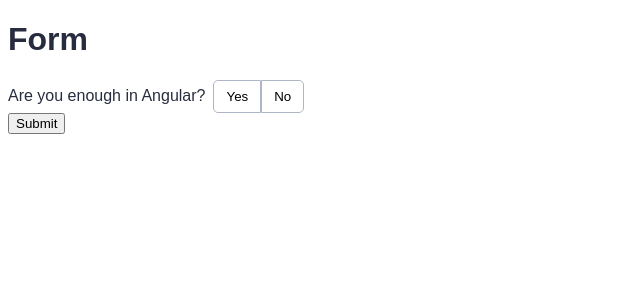
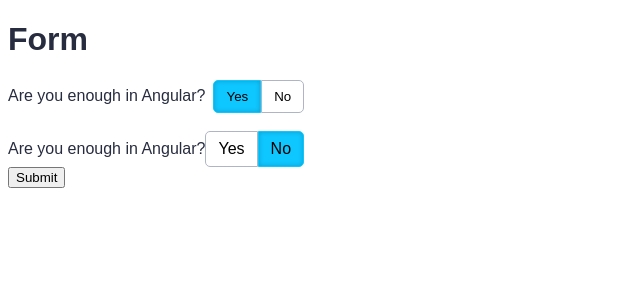
Before and after one commit to Skema1114/a11y-formacao-angular-alura, an Angular app: page / in a window 1280 px wide. Shown: the top 300 px of the page, without its empty margins (0-640 px from the left). Built offline with nearby package versions, Linux system fonts and the light colour scheme.

Commit message:
Terminando a parte 05 e com isso terminando o curso

```diff
--- a/src/app/app.component.html
+++ b/src/app/app.component.html
@@ -3,6 +3,7 @@
 
   <form [formGroup]="form" (ngSubmit)="submit()">
     <app-yes-no-button-group
+      [appDisableControl]="true"
       formControlName="yesNoAnswer"
       label="Are you enough in Angular?"
     ></app-yes-no-button-group>
--- a/src/app/app.component.ts
+++ b/src/app/app.component.ts
@@ -12,7 +12,18 @@
 
   constructor(private formBuilder: FormBuilder) {
     this.form = this.formBuilder.group({
-      yesNoAnswer: [''],
+      yesNoAnswer: [
+        {
+          value: 'yes',
+          disabled: false,
+        },
+      ],
+      yesNoAnswerDirect: [
+        {
+          value: 'yes',
+          disabled: false,
+        },
+      ],
     });
   }
 
--- a/src/app/app.module.ts
+++ b/src/app/app.module.ts
@@ -4,6 +4,7 @@
 
 import { AppComponent } from './app.component';
 import { YesNoButtonGroupModule } from './shared/components/yes-no-button-group/yes-no-button-group.module';
+import { DisableControlModule } from './shared/directives/disable-control/disable-control.module';
 
 @NgModule({
   declarations: [AppComponent],
@@ -12,6 +13,7 @@
     YesNoButtonGroupModule,
     ReactiveFormsModule,
     FormsModule,
+    DisableControlModule,
   ],
   providers: [],
   bootstrap: [AppComponent],
--- a/src/app/shared/components/yes-no-button-group/yes-no-button-group.component.html
+++ b/src/app/shared/components/yes-no-button-group/yes-no-button-group.component.html
@@ -11,6 +11,7 @@
     [attr.aria-checked]="value === options.YES"
     [attr.tabindex]="value === options.YES || value === '' ? 0 : -1"
     (focused)="activate(options.YES)"
+    [attr.disabled]="disabled ? disabled : null"
     class="button button-yes"
     type="button"
     (click)="activate(options.YES)"
@@ -25,6 +26,7 @@
     [attr.aria-checked]="value === options.NO"
     [attr.tabindex]="value === options.NO ? 0 : -1"
     (focused)="activate(options.NO)"
+    [attr.disabled]="disabled ? disabled : null"
     class="button button-no"
     type="button"
     (click)="activate(options.NO)"
@@ -34,3 +36,35 @@
     No
   </button>
 </div>
+
+<!-- DESENVOLVIDO COM TAGS PADRÕES DO HTML -->
+
+<br />
+
+<div class="button-group" role="radiogroup" [attr.aria-label]="label">
+  <label>{{ label }}</label>
+
+  <div class="radio">
+    <input
+      [attr.id]="id + '-yes'"
+      type="radio"
+      [attr.name]="id"
+      [attr.checked]="value === options.YES"
+      (changes)="activate(options.YES)"
+    />
+
+    <label class="button button-yes" [attr.for]="id + '-yes'">Yes</label>
+  </div>
+
+  <div class="radio">
+    <input
+      [attr.id]="id + '-no'"
+      type="radio"
+      [attr.name]="id"
+      [attr.checked]="value === options.NO"
+      (changes)="activate(options.NO)"
+    />
+
+    <label class="button button-no" [attr.for]="id + '-no'">No</label>
+  </div>
+</div>
--- a/src/app/shared/components/yes-no-button-group/yes-no-button-group.component.scss
+++ b/src/app/shared/components/yes-no-button-group/yes-no-button-group.component.scss
@@ -27,3 +27,31 @@
     }
   }
 }
+
+// STYLES REFERENTES AO HTML PADRÃO
+
+.button-group {
+  .radio {
+    position: relative;
+    display: inline-block;
+
+    input {
+      opacity: 0;
+      position: absolute;
+      top: 25%;
+      left: 25%;
+
+      &:focus + label {
+        outline: solid 1px #272c3f;
+      }
+
+      &:checked + label {
+        @extend .button-pressed;
+      }
+    }
+
+    label {
+      display: block;
+    }
+  }
+}
--- a/src/app/shared/components/yes-no-button-group/yes-no-button-group.component.ts
+++ b/src/app/shared/components/yes-no-button-group/yes-no-button-group.component.ts
@@ -25,8 +25,9 @@
 })
 export class YesNoButtonGroupComponent implements OnInit, ControlValueAccessor {
   @Input() public value: string = '';
+  @Input() public label = '';
+  @Input() public disabled = false;
   @Output() public valueChange = new EventEmitter<string>();
-  @Input() public label = '';
   public options = YesNoButtonGroupOptions;
   public onChange = (value: string) => {};
   public onTouched = () => {};
@@ -53,6 +54,10 @@
     this.onTouched = fn;
   }
 
+  public setDisabledState(isDisabled: boolean): void {
+    this.disabled = isDisabled;
+  }
+
   public activate(value: string): void {
     this.writeValue(value);
   }
--- /dev/null
+++ b/src/app/shared/directives/disable-control/disable-control.directive.ts
@@ -0,0 +1,20 @@
+import { Directive, Input, OnChanges, SimpleChanges } from '@angular/core';
+import { NgControl } from '@angular/forms';
+
+@Directive({
+  selector: '[appDisableControl]',
+})
+export class DisableControlDirective implements OnChanges {
+  @Input() appDisableControl = false;
+
+  constructor(private ngControl: NgControl) {
+    this.ngControl.control?.disable();
+  }
+
+  public ngOnChanges(changes: SimpleChanges): void {
+    if (changes.appDisableControl) {
+      const action = this.appDisableControl ? 'disable' : 'enable';
+      this.ngControl.control?.[action]();
+    }
+  }
+}
```
Also changed, not shown: src/app/shared/directives/disable-control/disable-control.module.ts (added, +11 -0 lines), 2 other files (tests, documents, lock files or other folders).
